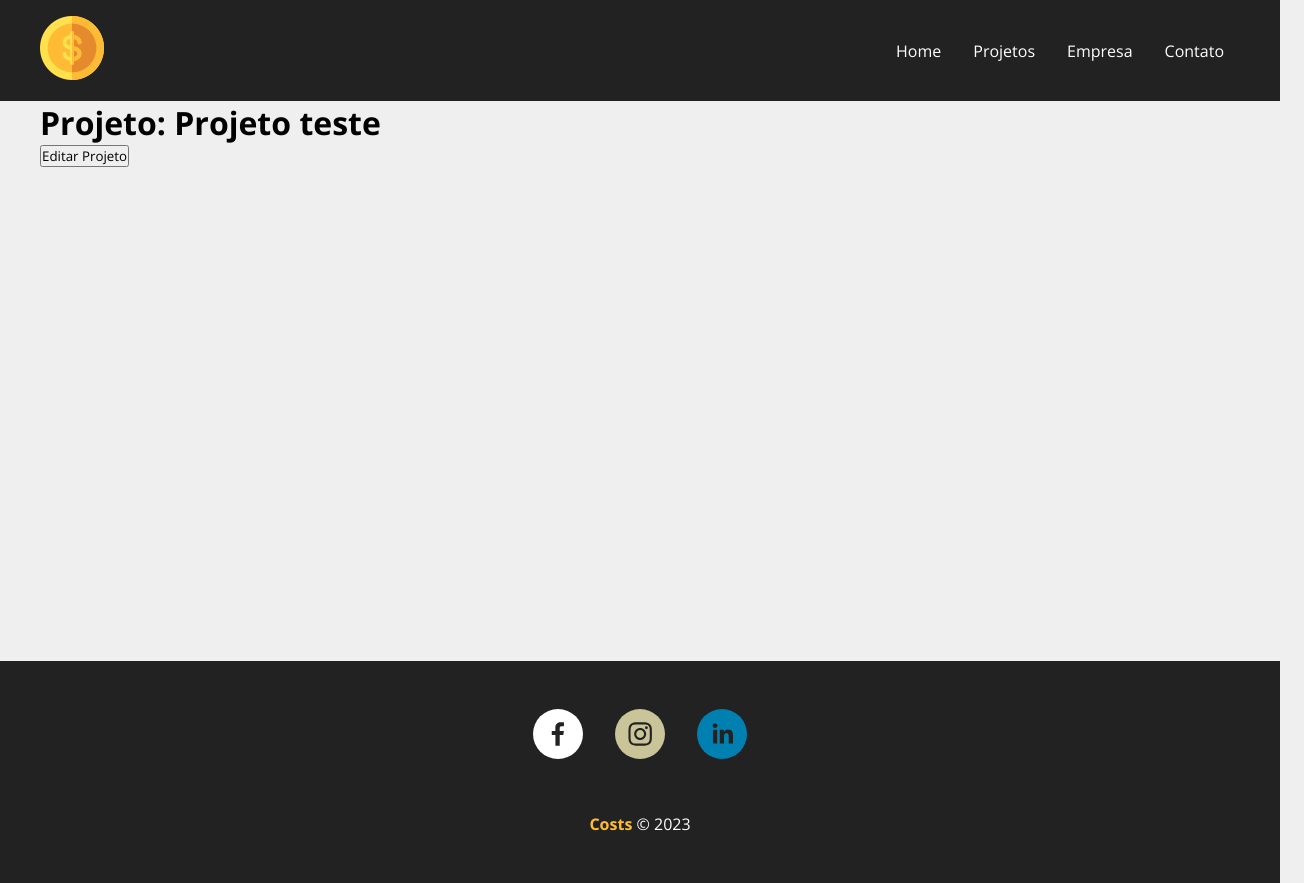
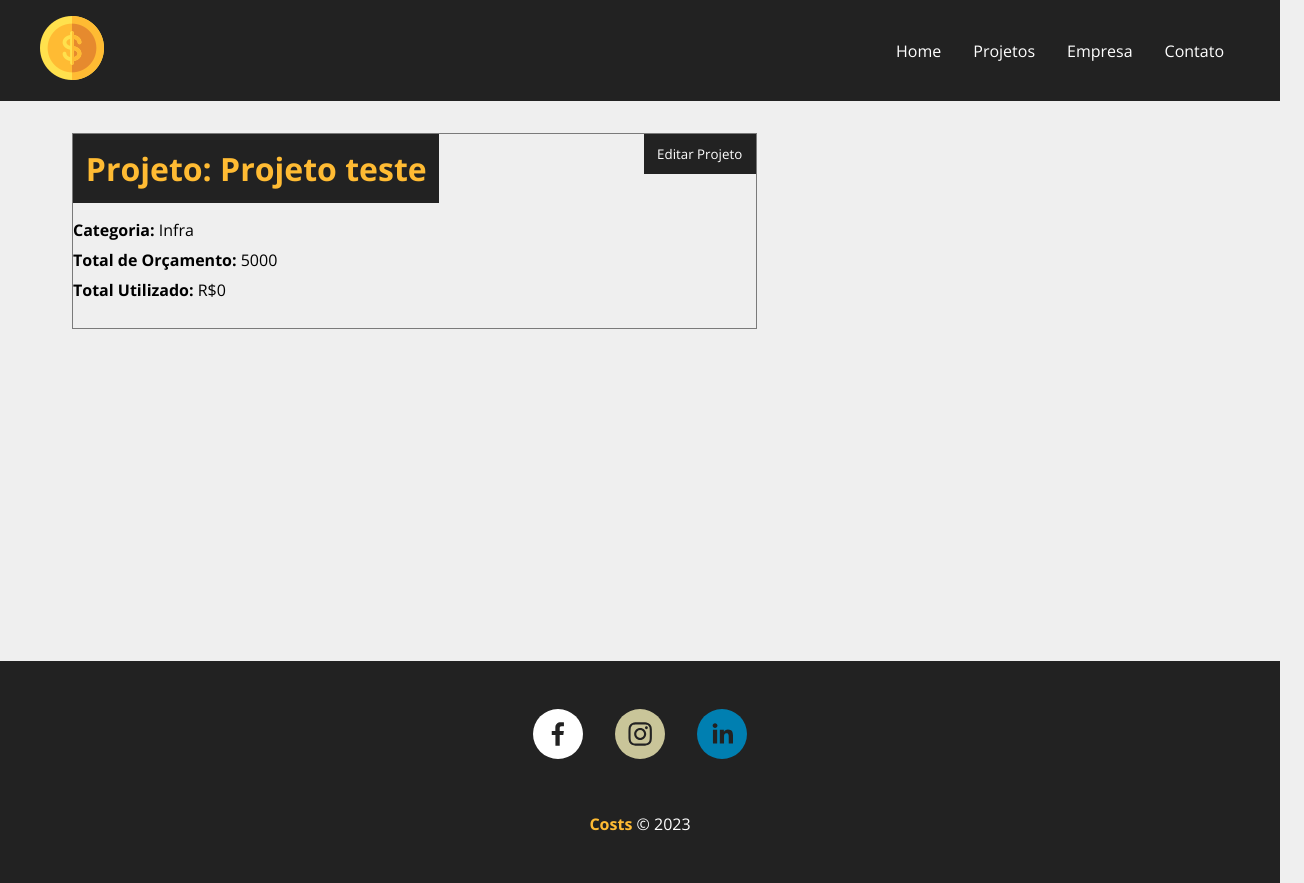
Before and after one commit to jacksonmmartins/costs, a React (Create React App) app: page /project/1 in a window 1280 px wide. Shown: the whole page, 1304 px wide, since content can reach past the window. Built offline with nearby package versions, Linux system fonts and the light colour scheme; data requests are answered from the project's data file.

Commit message:
tela_edicao

```diff
--- a/src/components/pages/Project.js
+++ b/src/components/pages/Project.js
@@ -8,6 +8,8 @@
     const {id} = useParams()
 
     const [project, setProject] = useState([])
+
+    const [showProjectForm, setShowProjectForm] = useState(false)
 
     useEffect(()=> {
         fetch(`http://localhost:5000/projects/${id}`, {
@@ -22,18 +24,41 @@
           .catch(err => console.log)
     },[id])
 
+    function toggleProjectForm(){
+        setShowProjectForm(!showProjectForm)
+    }
+
     return(
         <>
             {project.name ? (
-                <div>
+                <div className={styles.project_details}>
                     <Container customClass='colum'>
-                        <div>
+                        <div className={styles.details_container}>
                             <h1>
                                 Projeto: {project.name}
                             </h1>
-                            <button>
-                                Editar Projeto
+                            <button className={styles.btn} onClick={toggleProjectForm}>
+                                {!showProjectForm ? 'Editar Projeto' : 'Fechar'}
                             </button>
+                            {!showProjectForm ? (
+
+                                    <div className={styles.project_info}>
+                                        <p>
+                                            <span>Categoria:</span> {project.category.name}
+                                        </p>
+                                        <p>
+                                            <span>Total de Orçamento:</span> {project.budget}
+                                        </p>
+                                        <p>
+                                            <span>Total Utilizado:</span> R${project.cost}
+                                        </p>
+                                    </div>
+                                ) : (
+                                    <div className={styles.project_info}>
+                                        <p>form</p>
+                                    </div>
+                                )}
+
                         </div>
                     </Container>
                 </div>
--- a/src/components/pages/Project.module.css
+++ b/src/components/pages/Project.module.css
@@ -0,0 +1,48 @@
+.project_details {
+    padding: 2em;
+}
+
+.project_details h1,
+.project_details h2,
+.project_details p {
+    margin-bottom: 0.5em;
+}
+
+.project_details h1 {
+    background-color: #222;
+    color: #ffbb33;
+    padding: 0.4em;
+}
+
+.project_details span {
+    font-weight: bold;
+}
+
+.details_container,
+.service_form_container {
+    border: 1px solid #7a7a7a;
+    margin-bottom: 1.2em;
+    padding-bottom: 1.2em;
+    display: flex;
+    justify-content: space-between;
+    flex-wrap: wrap;
+}
+
+.btn{
+    background-color: #222;
+    color: #FFF;
+    padding: 0.5em 1em;
+    text-decoration: none;
+    transition: 0.5s;
+    cursor: pointer;
+    max-height: 40px;
+    border: none;
+}
+
+.btn:hover{
+    color: #ffbb33
+}
+
+.project_info {
+    width: 100%;
+}
```
